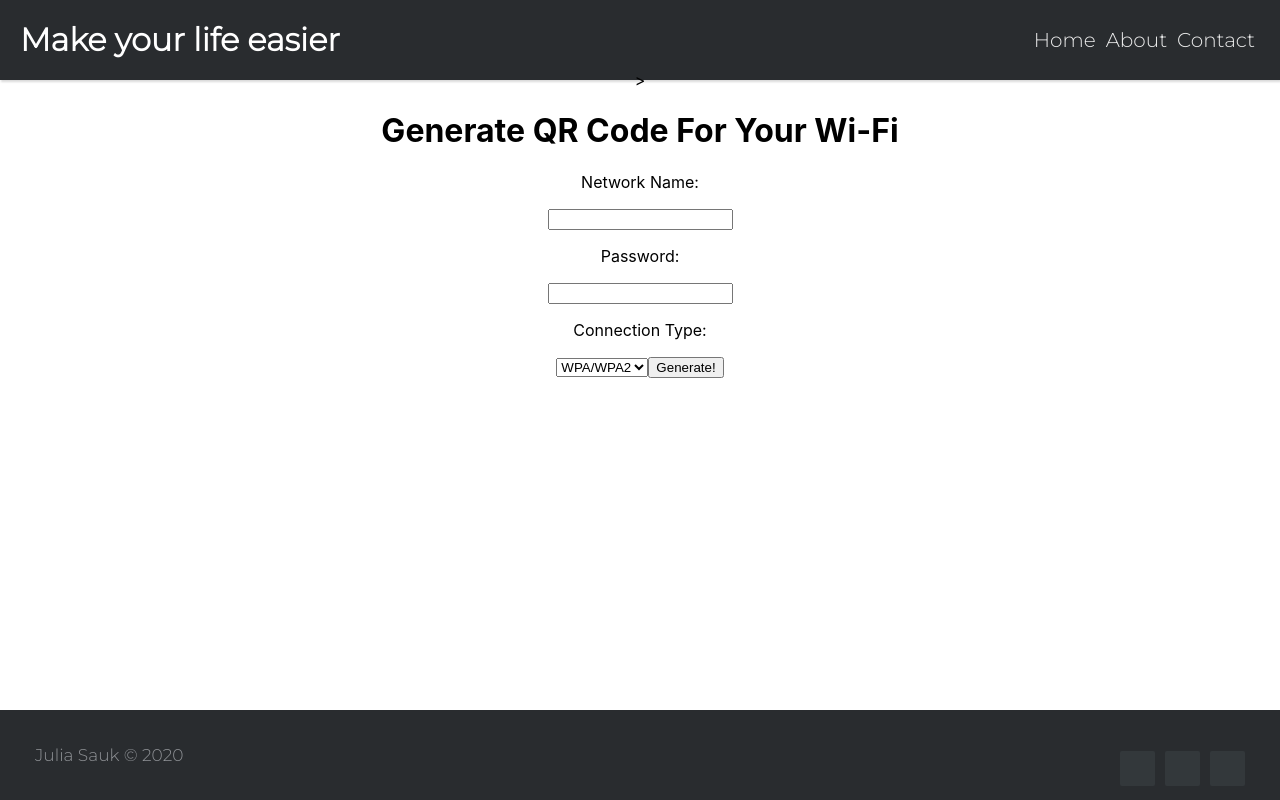
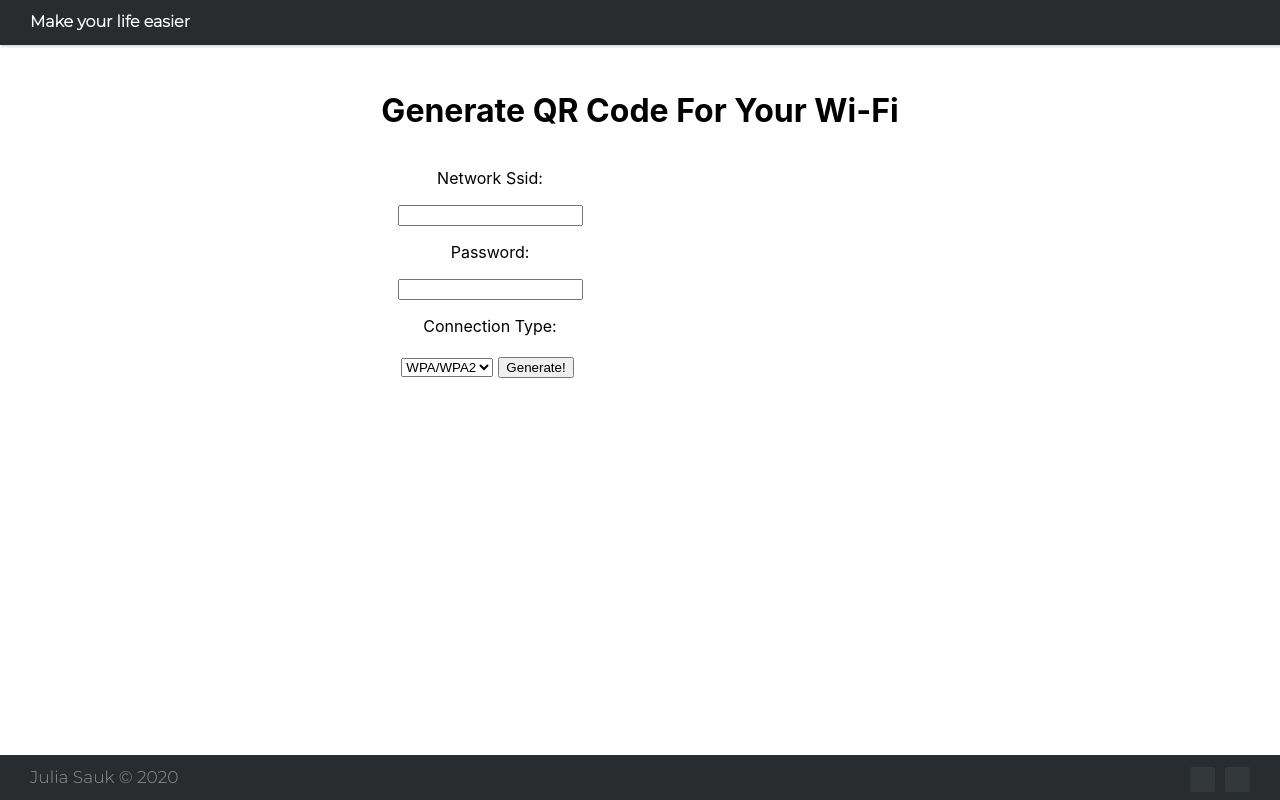
Before and after one commit to JuliaSauk/qr-generator, a React (Create React App) app: page / in a window 1280 px wide. Built offline with nearby package versions, Linux system fonts and the light colour scheme.

Commit message:
Added qr generation logic and fixed css styling

```diff
--- a/src/App.css
+++ b/src/App.css
@@ -7,13 +7,12 @@
 .header-basic {
 	background-color: #292c2f;
 	box-shadow: 1px 2px 2px rgba(0, 0, 0, 0.15);
-	padding: 20px;
-	height: 80px;
+	padding: 12px 30px;
+	height: 45px;
 	box-sizing: border-box;
 }
 
 .header-basic .header-limiter {
-	max-width: 1800px;
 	text-align: center;
 	margin: 0 auto;
 }
@@ -23,15 +22,15 @@
 .header-basic .header-limiter h1 {
 	float: left;
   font-family: 'Montserrat', sans-serif;
-	line-height: 40px;
 	margin: 0;
 }
 
 /* The header links */
 
-.header-basic .header-limiter a {
+.header-basic .header-limiter {
 	color: #ffffff;
-	text-decoration: none;
+  text-decoration: none;
+  font-size: 8px
 }
 
 .header-basic .header-limiter nav{
@@ -60,31 +59,32 @@
 	box-sizing: border-box;
 	width: 100%;
 	text-align: left;
-	padding: 35px;
+  padding: 12px 30px;
+  height: 45px;
 }
 
 .footer .footer-left p {
   font-family: 'Montserrat', sans-serif;
 	color:  #8f9296;
 	font-size: 17px;
-	margin: 0;
+  margin: 0;
+  float: left;
 }
 
 .footer .footer-right{
 	float: right;
-	margin-top: 6px;
 	max-width: 180px;
 }
 
 .footer .footer-right a{
 	display: inline-block;
-	width: 35px;
-	height: 35px;
+	width: 25px;
+	height: 25px;
 	background-color:  #33383b;
 	border-radius: 2px;
 	font-size: 20px;
 	text-align: center;
-	line-height: 35px;
+	line-height: 25px;
 	margin-left: 10px;
 }
 
--- a/src/Components/Body.js
+++ b/src/Components/Body.js
@@ -3,10 +3,9 @@ import GenerationForm from './GenerationForm';
 
 export default function Body() {
     return (
-        <div style={{position: 'absolute', top: 70, textAlign: 'center', left: 0, right: 0}}>>
-            <div class="container">
+        <div style={{position: 'absolute', top: 70, textAlign: 'center', left: 0, right: 0}}>
+            <h1>Generate QR Code For Your Wi-Fi</h1>
             <GenerationForm/>
-            </div>
         </div>
     );
 };
--- a/src/Components/Footer.js
+++ b/src/Components/Footer.js
@@ -2,22 +2,14 @@ import React from "react";
 
 export default function Footer() {
   return (
-    <div style={{position: 'absolute', bottom: 0, textAlign: 'center', left: 0, right: 0}}>
-      <footer class="footer">
+    <div class="footer" style={{position: 'absolute', bottom: 0, textAlign: 'center', left: 0, right: 0}}>
 			<div class="footer-right">
-
-				<a href="#"><i class="fa fa-facebook"></i></a>
 				<a href="#"><i class="fa fa-linkedin"></i></a>
 				<a href="#"><i class="fa fa-github"></i></a>
-
 			</div>
-
 			<div class="footer-left">
-
 				<p>Julia Sauk &copy; 2020</p>
 			</div>
-
-		</footer>
     </div>
   );
 }
--- a/src/Components/GenerationForm.js
+++ b/src/Components/GenerationForm.js
@@ -6,16 +6,18 @@ export default class GenerationForm extends Component {
     constructor(props) {
         super(props);
         this.state = {
-            name: '',
+            ssid: '',
             password: '',
-            connectionType: 'wpa',
+            connectionType: 'WPA',
             qrCode: null
         };
+
+        this.canvasRef = React.createRef();
     }
 
-    onChangeName(event) {
+    onChangeSsid(event) {
         this.setState({
-            name: event.target.value
+            ssid: event.target.value
         });
     }
 
@@ -25,27 +27,43 @@ export default class GenerationForm extends Component {
         });
     }
 
+    onChageConnectionType(e) {
+        this.setState({
+            connectionType: e.target.value
+        });
+    }
+
     onClickGenerate (e) {
         e.preventDefault();
-        console.log(this.state.name);
+        const url = `WIFI:T:${this.state.connectionType};S:${this.state.ssid};P:${this.state.password};`;
+        QRCode.toCanvas(this.canvasRef.current, url, {width: 300}, (error) => {
+            if (error) console.error(error)
+            console.log('success!');
+        });
     }
 
     render() {
       return (
+        <div style={{display: 'flex',  flexDirection: 'row', justifyContent: 'center'}}>
+            <div style={{display: 'flex'}}>
                 <form>
-          <h1>Generate QR Code For Your Wi-Fi</h1>
-            <p>Network Name:</p>
-            <input type="text" name="network" value={this.state.name} onChange={e => this.onChangeName(e)}/>
+                <p>Network Ssid:</p>
+                <input type="text" name="network" value={this.state.ssid} onChange={e => this.onChangeSsid(e)}/>
                 <p>Password:</p>
                 <input type="text" name="password" value={this.state.password} onChange={e => this.onChangePassword(e)}/>
                 <p>Connection Type:</p>
-            <select>
-                <option value="wpa">WPA/WPA2</option>
-                <option value="wep">WEP</option>
-                <option value={null}>NONE</option>
+                <select onChange={(e) => this.onChageConnectionType(e)} value={this.state.connectionType}>
+                    <option value="WPA">WPA/WPA2</option>
+                    <option value="WEP">WEP</option>
+                    <option value="NONE">NONE</option>
                 </select>
-            <button onClick={(e) => this.onClickGenerate(e)}>Generate!</button>
+                <button style={{margin: '5px'}} onClick={(e) => this.onClickGenerate(e)}>Generate!</button>
                 </form>
+            </div>
+            <div style={{display: 'flex'}}>
+                <canvas ref={this.canvasRef}/>
+            </div>
+        </div>
       );
     }
   }
--- a/src/Components/Header.js
+++ b/src/Components/Header.js
@@ -3,18 +3,10 @@ import React from "react";
 export default function Header() {
   return (
     <header class="header-basic">
-            <link href="https://fonts.googleapis.com/css?family=Lora:400,700|Montserrat:300" rel="stylesheet"/>
+			<link href="https://fonts.googleapis.com/css?family=Lora:400,700|Montserrat:300" rel="stylesheet"/>
 			<div class="header-limiter">
-
-				<h1><a href="#">Make your life easier</a></h1>
-
-				<nav>
-					<a href="#">Home</a>
-					<a href="#">About</a>
-					<a href="#">Contact</a>
-				</nav>
+				<h1>Make your life easier</h1>
 			</div>
-
 		</header>
   );
 }
```
Lines whose indentation alone changed are shown as unchanged.
